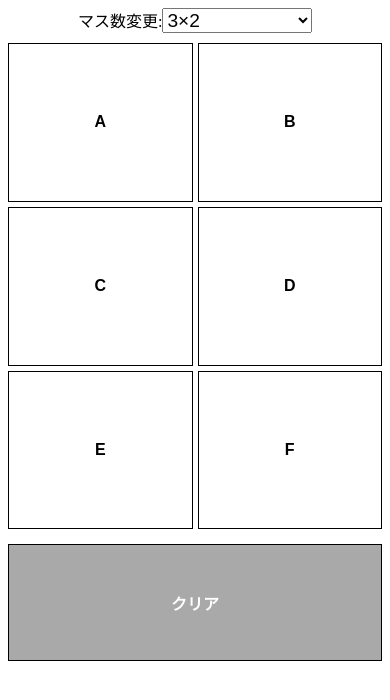
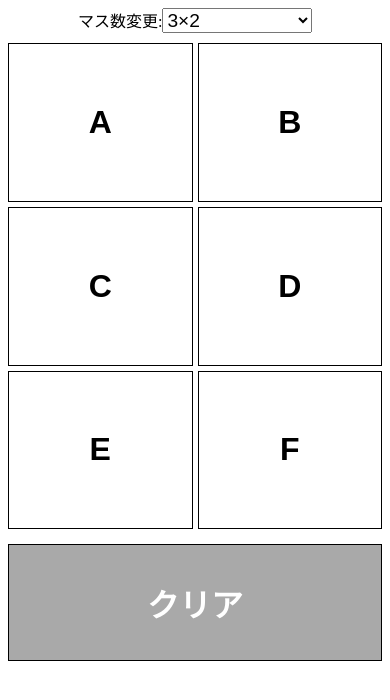
Before and after one commit to skybluelark/buttontest, a plain HTML site: page index.html in a window 390 px wide. Drawn offline with Linux system fonts and the light colour scheme.

Commit message:
Update index.html

```diff
--- a/index.html
+++ b/index.html
@@ -69,7 +69,6 @@
             }
 
             .color-change-button {
-                font-size: 1em; /* フォントサイズを調整 */
                 padding: 0;
                 height: calc(20vh - 10px); /* ビューポート高さに基づいてボタンサイズを調整 */
                 margin: 0; /* ボタン間の余白 */
@@ -78,7 +77,6 @@
             .clear-button {
                 max-width: 100%; /* 最大幅を100%に */
                 height: calc(15vh - 10px); /* 固定高さを設定 */
-                font-size: 1em; /* フォントサイズを調整 */
                 margin-top: 5px; /* 少し余白を追加 */
             }
 
```
